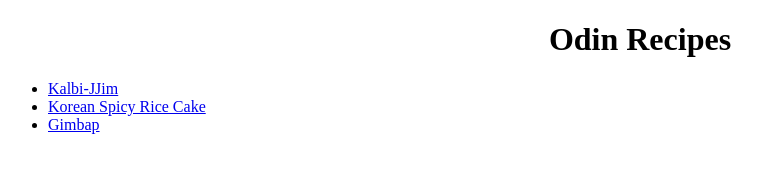
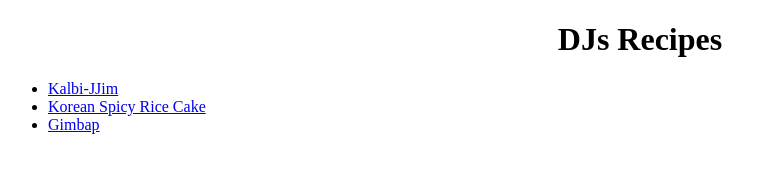
Before and after one commit to djsong01/odin-recipes, a plain HTML site: page index.html in a window 1280 px wide. Shown: the whole page, without its empty margins (0-762 px from the left). Drawn offline with Linux system fonts and the light colour scheme.

Commit message:
Fix typo in README and update page title to DJs Recipes

```diff
--- a/index.html
+++ b/index.html
@@ -3,10 +3,10 @@
 <head>
     <meta charset="UTF-8">
     <meta name="viewport" content="width=device-width, initial-scale=1.0">
-    <title>Odin Recipes</title>
+    <title>DJs Recipes</title>
 </head>
 <body>
-    <h1 style="text-align: center;">Odin Recipes</h1>
+    <h1 style="text-align: center;">DJs Recipes</h1>
     <ul>
         <li><a href="recipes/kalbi-jim.html">Kalbi-JJim </a></li>
         <li><a href="recipes/spicy_rice_cake.html">Korean Spicy Rice Cake</a></li>
```
Also changed, not shown: 1 other file.
